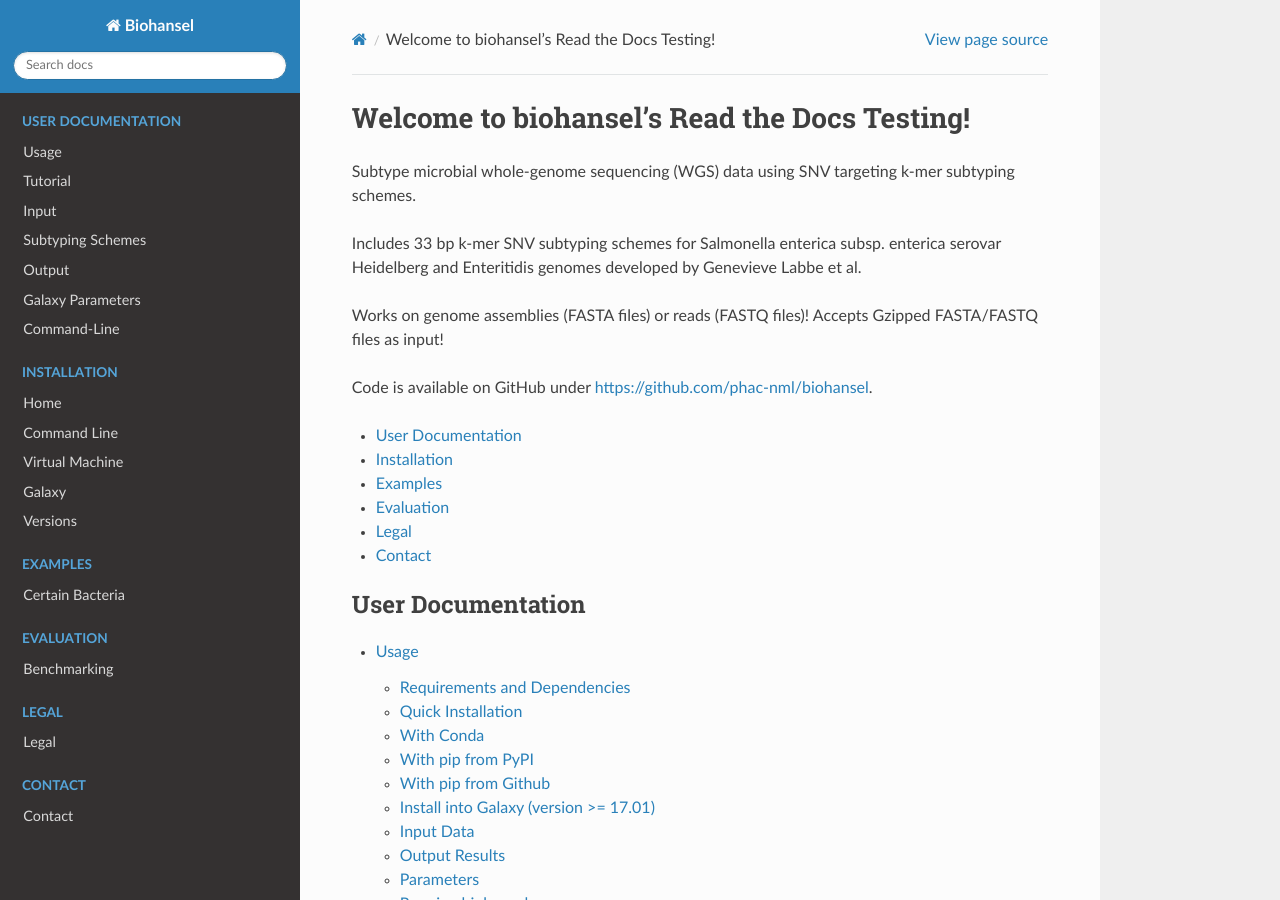
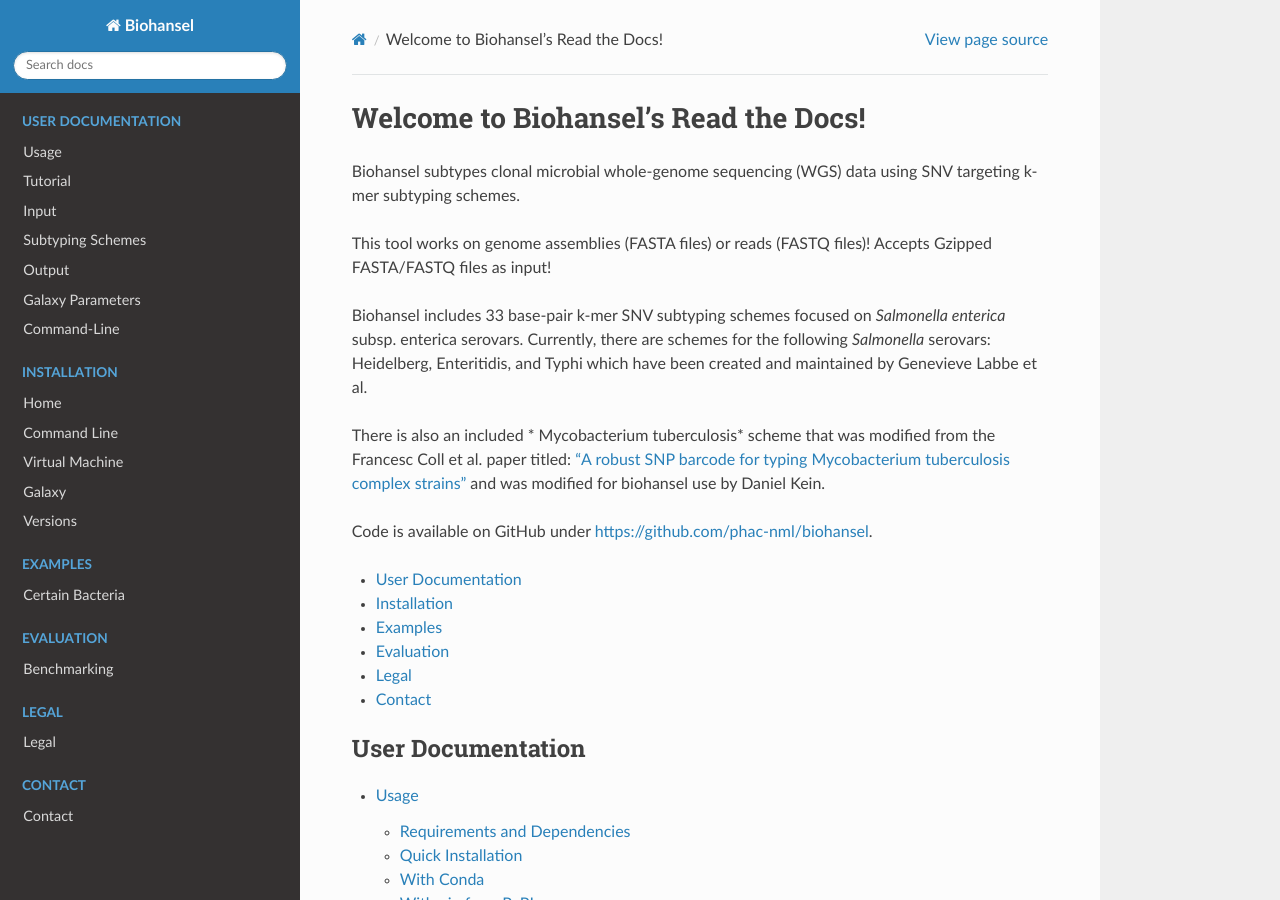
Before and after one commit to phac-nml/biohansel, a Sphinx documentation site: the page built from docs/source/index.rst, in a window 1280 px wide and 900 px high. Built offline with Sphinx 7.4.7 and the Read the Docs theme 2.0.0, drawn with Linux system fonts in a browser that asks for light colours.

Commit message:
modified the index to represent the added schemes

```diff
--- a/docs/source/index.rst
+++ b/docs/source/index.rst
@@ -3,15 +3,20 @@
    You can adapt this file completely to your liking, but it should at least
    contain the root `toctree` directive.
 
-Welcome to biohansel's Read the Docs Testing!
-=============================================
+Welcome to Biohansel's Read the Docs!
+=====================================
 
 
-Subtype microbial whole-genome sequencing (WGS) data using SNV targeting k-mer subtyping schemes.
+Biohansel subtypes clonal microbial whole-genome sequencing (WGS) data using SNV targeting k-mer subtyping schemes.
 
-Includes 33 bp k-mer SNV subtyping schemes for Salmonella enterica subsp. enterica serovar Heidelberg and Enteritidis genomes developed by Genevieve Labbe et al.
+This tool works on genome assemblies (FASTA files) or reads (FASTQ files)! Accepts Gzipped FASTA/FASTQ files as input!
 
-Works on genome assemblies (FASTA files) or reads (FASTQ files)! Accepts Gzipped FASTA/FASTQ files as input!
+Biohansel includes 33 base-pair k-mer SNV subtyping schemes focused on *Salmonella enterica* subsp. enterica serovars. Currently, there are schemes for the following *Salmonella* serovars:
+Heidelberg, Enteritidis, and Typhi which have been created and maintained by Genevieve Labbe et al.
+
+There is also an included * Mycobacterium tuberculosis* scheme that was modified from the Francesc Coll et al. paper titled:
+`"A robust SNP barcode for typing Mycobacterium tuberculosis complex strains" <https://www.ncbi.nlm.nih.gov/pmc/articles/PMC4166679/>`_ and was modified for biohansel use by Daniel Kein.
+
 
 Code is available on GitHub under https://github.com/phac-nml/biohansel.
 
--- a/docs/source/user-docs/subtyping_schemes.rst
+++ b/docs/source/user-docs/subtyping_schemes.rst
@@ -67,7 +67,7 @@ Changes to schemes occur as new classifications are made and then the schemes ar
 
 *Mycobacterium tuberculosis* (TB) scheme:
 -----------------------------------------
-Biohansel now also features a TB scheme developed by Dan Kein that was adapted from a publication by Francesc Coll et al. titled:
+Biohansel now also features a TB scheme developed by Daniel Kein that was adapted from a publication by Francesc Coll et al. titled:
 `"A robust SNP barcode for typing Mycobacterium tuberculosis complex strains" <https://www.ncbi.nlm.nih.gov/pmc/articles/PMC4166679/>`_
 This scheme currently features a set of 62 33-mers that distinguish the subtype based on 1-3 SNPs.
 
```
